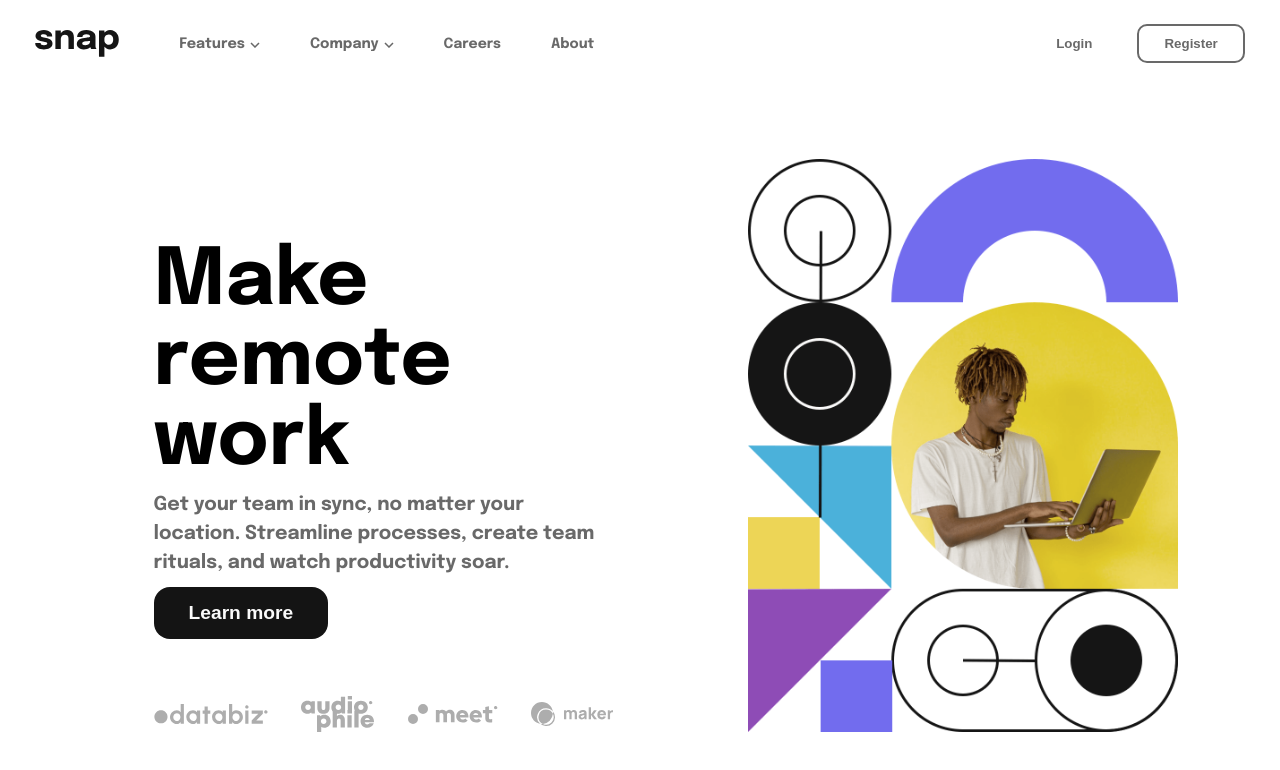
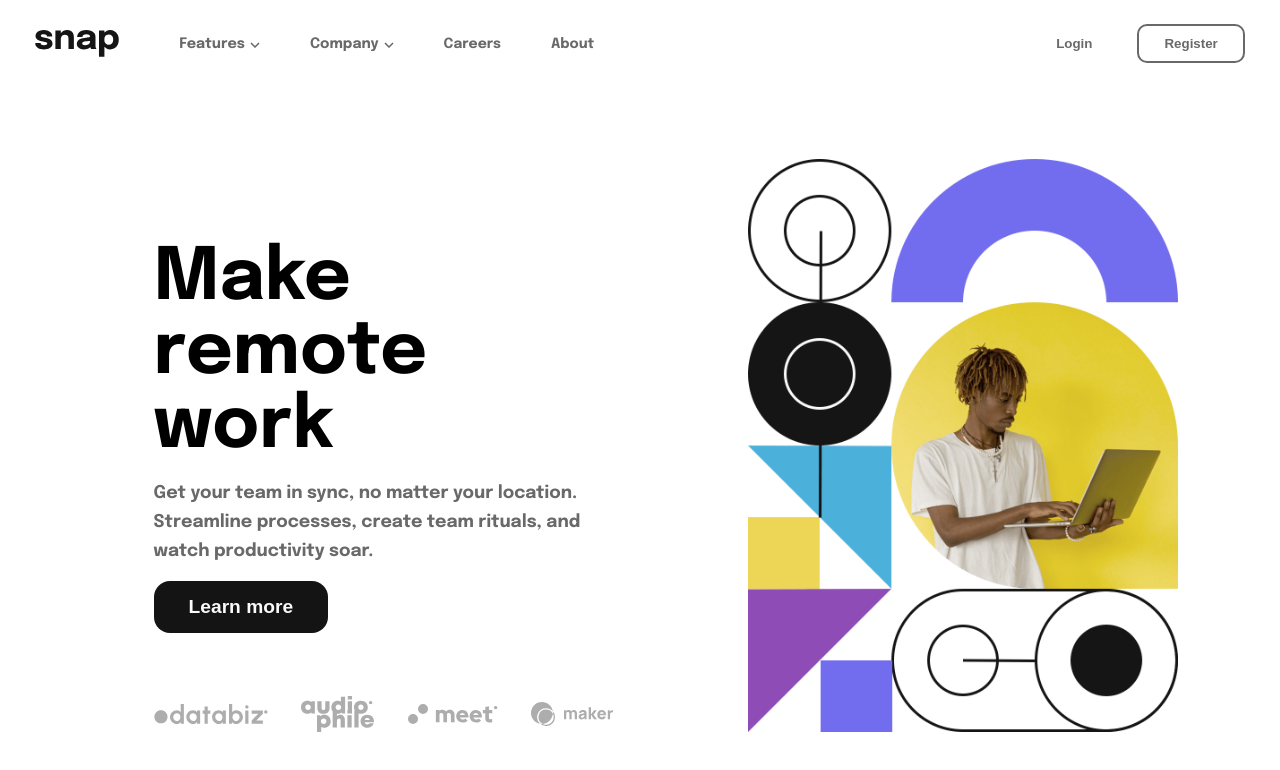
Before and after one commit to Segnities/intro-section-with-dropdown-navigation, a React (Vite) app: page / in a window 1280 px wide. Shown: the top 770 px of the page. Built offline with nearby package versions, Linux system fonts and the light colour scheme.

Commit message:
remove aria-hidden and change some styles in RemoteWork component

```diff
--- a/src/components/RemoteWork/assets/css/RemoteWork.module.css
+++ b/src/components/RemoteWork/assets/css/RemoteWork.module.css
@@ -29,7 +29,7 @@
 }
 
 .remote-info p {
-    font-size: 1.2rem;
+    font-size: 1.1rem;
     font-weight: 400;
     color: hsl(0, 0%, 41%);
     line-height: 1.8rem;
@@ -44,7 +44,7 @@
 }
 
 .remote-info h2 {
-    font-size: 4.9em;
+    font-size: 4.5em;
     margin-top: 18%;
 }
 
--- a/src/components/UI/Button/BtnLink/BtnLink.tsx
+++ b/src/components/UI/Button/BtnLink/BtnLink.tsx
@@ -9,7 +9,7 @@ interface btnLinkProps {
 
 const BtnLink = (props:btnLinkProps) => {
     return (
-        <button className={styles["btn-link"]} style={props.additonalStyles}><a href={'#'} aria-hidden={true} >{props.title}</a></button>
+        <button className={styles["btn-link"]} style={props.additonalStyles}><a href={'#'}>{props.title}</a></button>
     );
 };
 
--- a/src/components/UI/Button/BtnTransparent/BtnTransperent.tsx
+++ b/src/components/UI/Button/BtnTransparent/BtnTransperent.tsx
@@ -9,7 +9,7 @@ interface btnTransparentProps {
 
 const BtnTransparent = (props:btnTransparentProps) => {
     return (
-        <button className={styles["btn-transparent"]} style={props.additonalStyles}><a href="#" aria-hidden={true}>{props.title}</a></button>
+        <button className={styles["btn-transparent"]} style={props.additonalStyles}><a href="#" >{props.title}</a></button>
 
     );
 };
--- a/src/components/UI/Dropdown/MyDropdown.tsx
+++ b/src/components/UI/Dropdown/MyDropdown.tsx
@@ -30,7 +30,7 @@ const MyDropdown = (props: myDropdownProps) => {
                                     dropdownMenuItem.icon ? <div><img src={dropdownMenuItem.icon} alt=""/></div> : null
 
                                 }
-                                <p><a href="#" aria-hidden={true}>{dropdownMenuItem.title}</a></p>
+                                <p><a href="#">{dropdownMenuItem.title}</a></p>
                             </div>
                         ))
                     }
--- a/src/components/UI/Header/Header.tsx
+++ b/src/components/UI/Header/Header.tsx
@@ -28,7 +28,7 @@ const Header = () => {
                     <div className={styles['menu-options']}>
                         <MyDropdown title={"Features"} items={features} dropdownMenuStyle={{right: 0}}/>
                         <MyDropdown title={"Company"} items={company} dropdownMenuStyle={{left: "10px"}}/>
-                        <div className={styles["header-item"]}><a href="#" aria-hidden={true}>Careers</a></div>
+                        <div className={styles["header-item"]}><a href="#">Careers</a></div>
                         <div className={styles["header-item"]}><a href="#">About</a></div>
                     </div>
                 </div>
--- a/src/components/UI/MobileSideMenu/MobileSideMenu.tsx
+++ b/src/components/UI/MobileSideMenu/MobileSideMenu.tsx
@@ -18,8 +18,8 @@ const MobileSideMenu = () => {
                         <div className={styles['mobile-side-menu-items']}>
                             <MyDropdown title={'Features'} items={features}/>
                             <MyDropdown title={'Company'} items={company}/>
-                            <a href="#" aria-hidden={true}>Careers</a>
-                            <a href="#" aria-hidden={true}>About</a>
+                            <a href="#">Careers</a>
+                            <a href="#">About</a>
                             <BtnLink title={'Login'} additonalStyles={{width: "100%"}}/>
                             <BtnTransparent title={'Register'} additonalStyles={{width: "100%"}}/>
                         </div>
```
